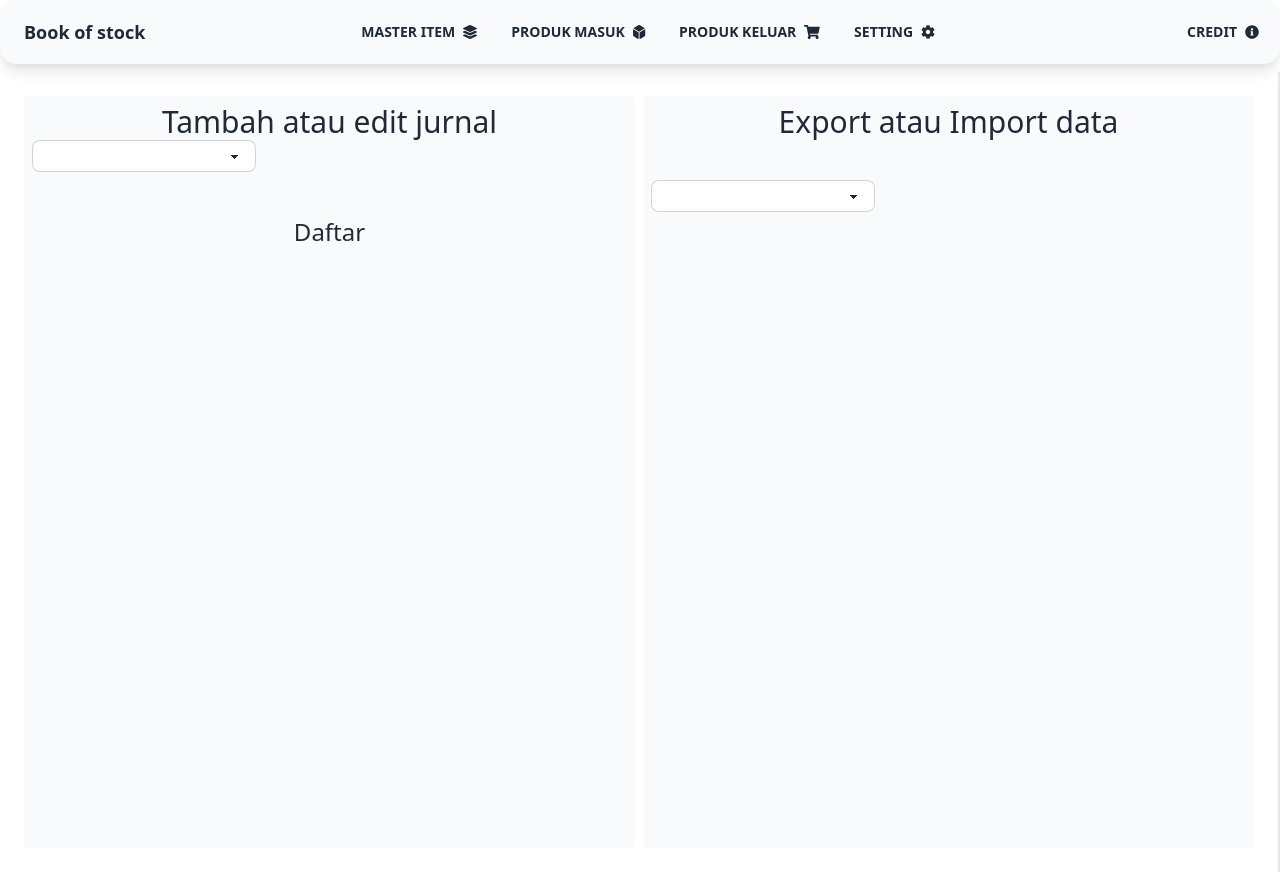
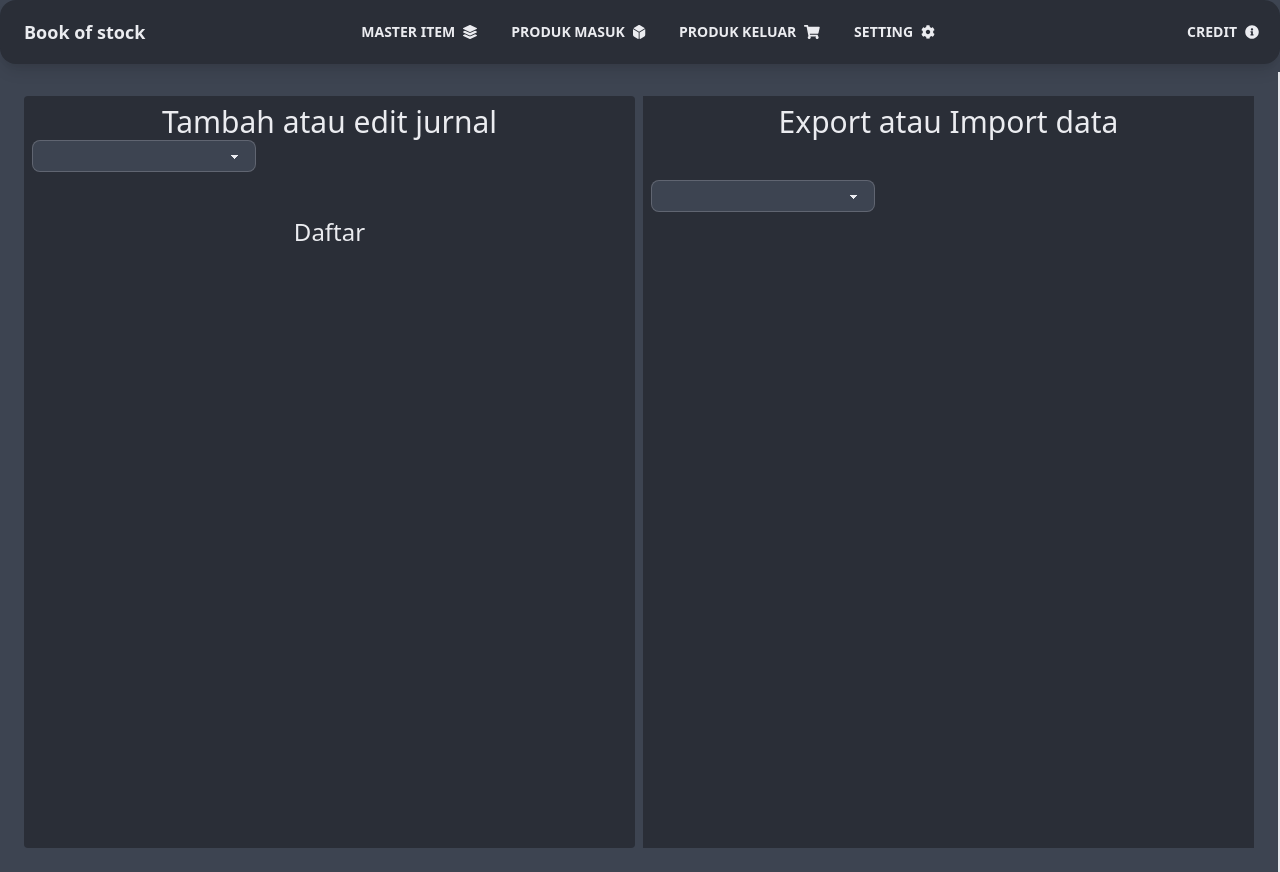
Before and after one commit to rijalBinHusen/minibookstock, a Vue app: page / in a window 1280 px wide. Built offline with nearby package versions, Linux system fonts and the light colour scheme.

Commit message:
expired not bind to created, await create output transaction

```diff
--- a/src/components/PickItem.vue
+++ b/src/components/PickItem.vue
@@ -164,7 +164,7 @@ const handleUpdateDate = (whatDate, e) => {
         // set expired date
         const created_date = new Date( new_date - (aMonth*age_product))
         // product expired
-        product_created.value = created_date
+        // product_created.value = created_date
     }
 }
 
--- a/src/composables/Output.js
+++ b/src/composables/Output.js
@@ -152,7 +152,6 @@ export const markAsFinished = (id) => {
       // mark as finished
       markStockAsTaken(doc?.stock_master_id)
       const docChanged = getStockById(doc?.stock_master_id)
-      console.log('stock that taken', docChanged)
       return { ...doc, isFinished: true}
     }
     return doc
--- a/src/form/OutputForm.vue
+++ b/src/form/OutputForm.vue
@@ -172,7 +172,7 @@ const handleSubmit = async () => {
   if(date.value && shift.value && type.value && nomor_so.value && stockChild.value) {
       // then insert incoming transction with child from insert all stock
       for (const stock of stockChild.value) {
-        createOutput(date.value, type.value, shift.value, nomor_so.value, stock?.stock_master_id, stock?.quantity )
+        await createOutput(date.value, type.value, shift.value, nomor_so.value, stock?.stock_master_id, stock?.quantity )
       }
 
     closeModalOrDialog(true)
--- a/tailwind.config.js
+++ b/tailwind.config.js
@@ -13,4 +13,15 @@ module.exports = {
     extend: {},
   },
   plugins: [require("daisyui")],
+  daisyui: {
+    styled: true,
+    themes: true,
+    base: true,
+    utils: true,
+    logs: true,
+    rtl: false,
+    prefix: "",
+    darkTheme: "dark",
+    themes: ["dark"]
+  }
 };
```
